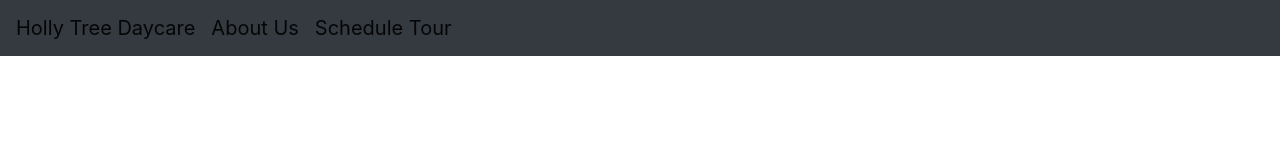
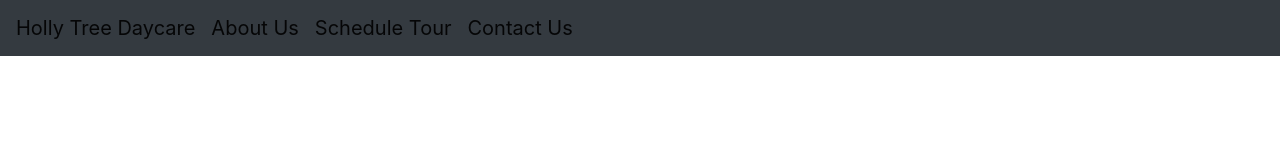
Before and after one commit to SullyBirashk/fe_daycare, a React (Create React App) app: page / in a window 1280 px wide. Shown: the top 160 px of the page. Built offline with nearby package versions, Linux system fonts and the light colour scheme.

Commit message:
Feat: Contact Us Link

```diff
--- a/src/Header/Header.js
+++ b/src/Header/Header.js
@@ -10,6 +10,7 @@ export const Header = () => {
                 <Nav className='mr-auto'>
                     <Navbar.Brand href='#'>About Us</Navbar.Brand>
                     <Navbar.Brand href='#'>Schedule Tour</Navbar.Brand>
+                    <Navbar.Brand href='#'>Contact Us</Navbar.Brand>
                 </Nav>
             </Navbar.Collapse>
         </Navbar>
```
